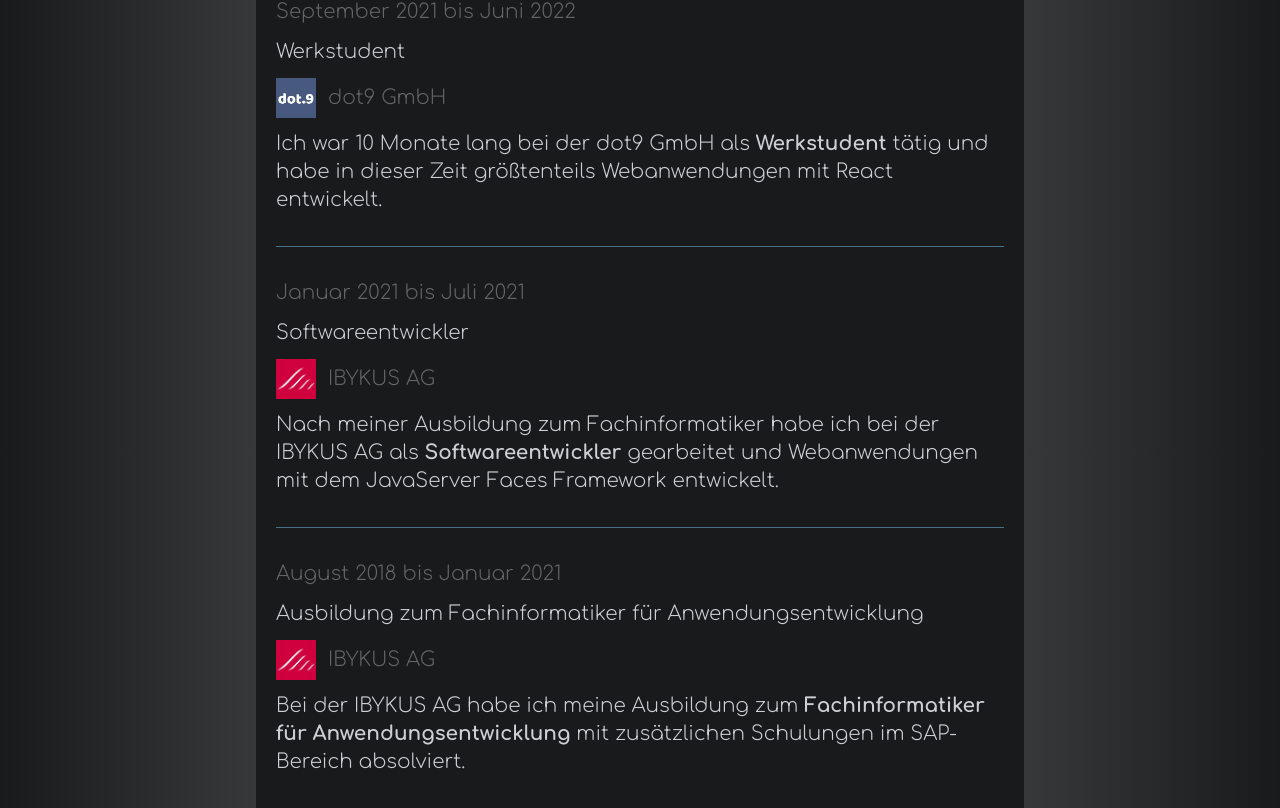
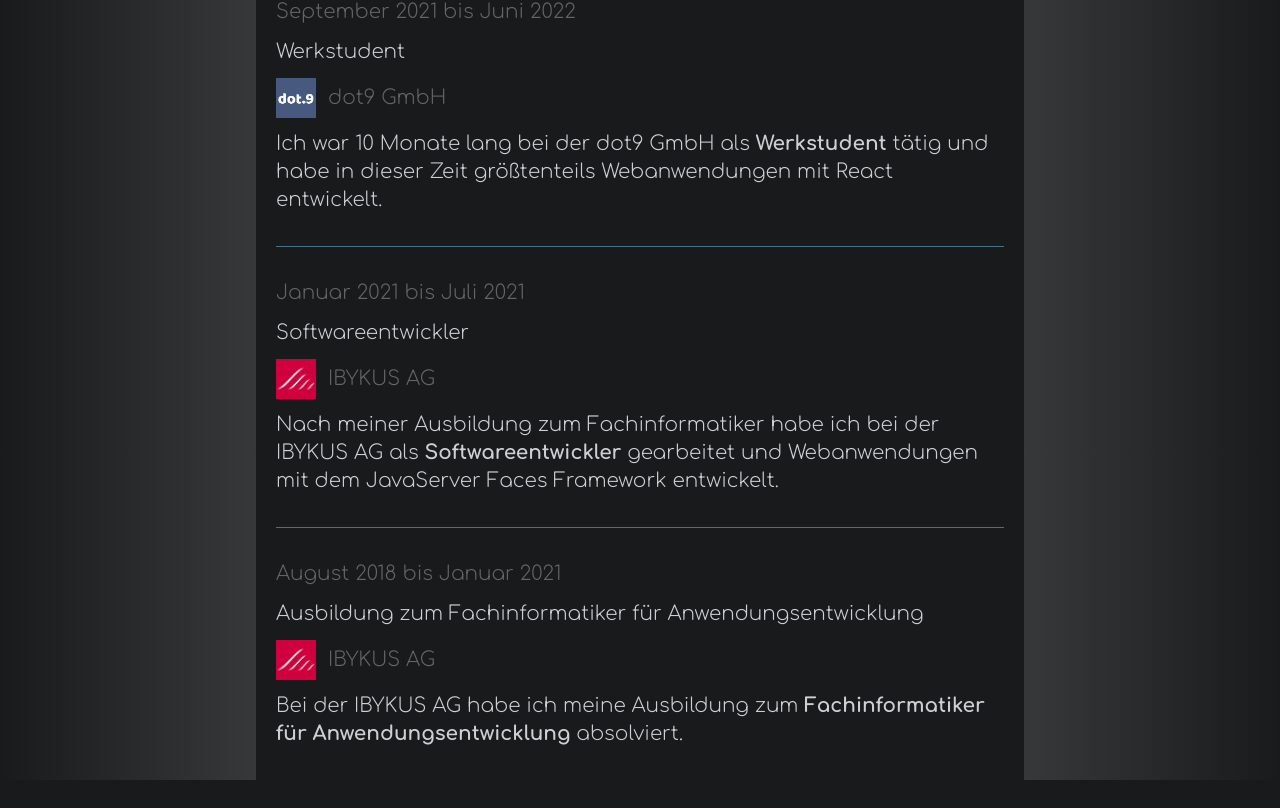
Before and after one commit to tim-w97/MyProfilePage, a React (Create React App) app: page /lebenslauf in a window 1280 px wide. Shown: the part 1325-2133 px from the top of the page. After the commit the page ends 2105 px from the top, so only its background shows below. Built offline with nearby package versions, Linux system fonts and the light colour scheme.

Commit message:
delete SAP

```diff
--- a/src/pages/CVPage.js
+++ b/src/pages/CVPage.js
@@ -127,7 +127,7 @@ function CVPage() {
                 <span className="font-bold">
                 Fachinformatiker für Anwendungsentwicklung
               </span>{" "}
-                mit zusätzlichen Schulungen im SAP-Bereich absolviert.
+                absolviert.
               </p>
             }
         />
```
